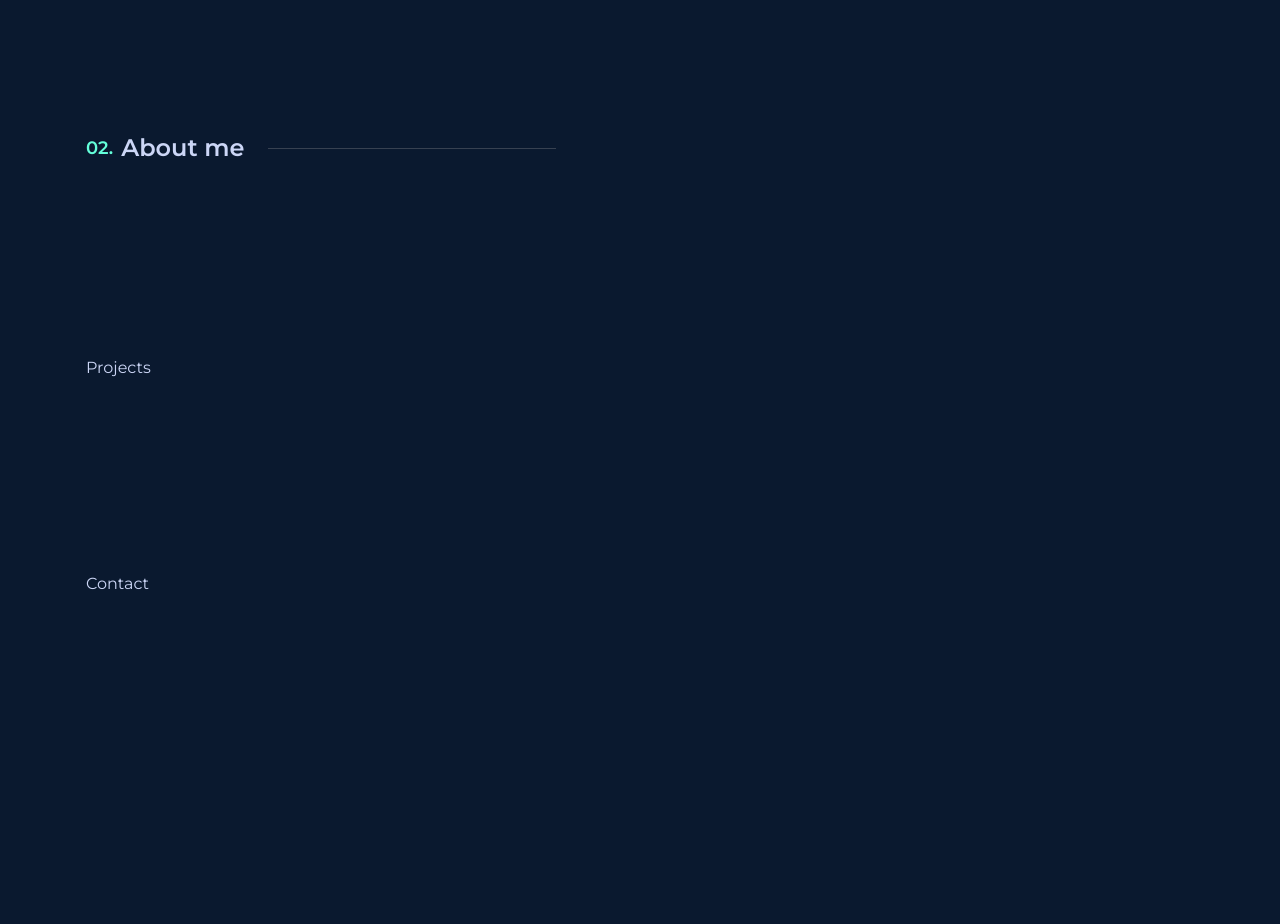
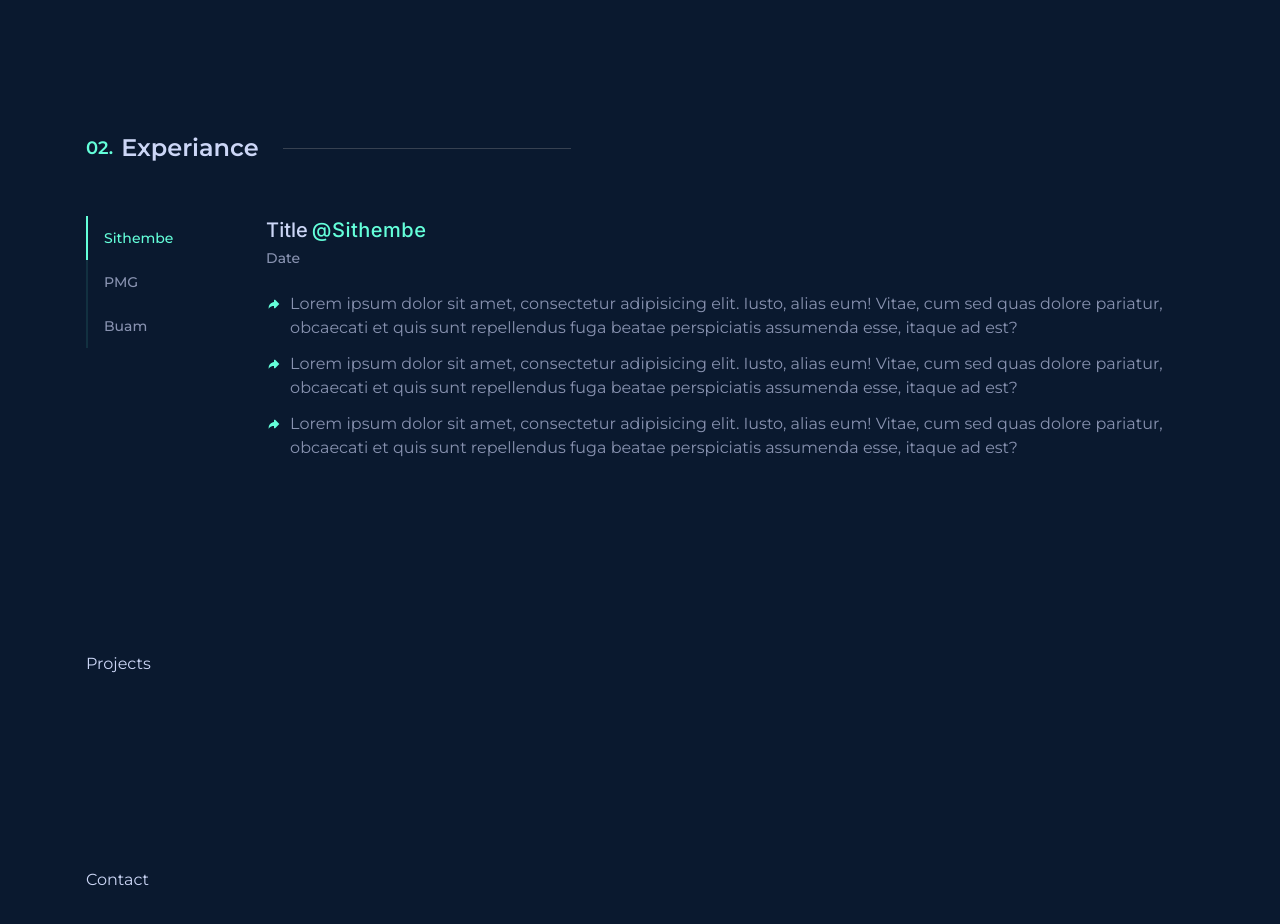
Before and after one commit to jchademwiri/jacobc-portfolio-v3, a Next.js app: page / in a window 1280 px wide. Shown: the part 1260-2184 px from the top of the page. Before the commit the page ends 1952 px from the top, so only its background shows below. Built offline with nearby package versions, Linux system fonts and the light colour scheme.

Commit message:
Added Experiance Section

```diff
--- /dev/null
+++ b/src/components/Works/Buam.tsx
@@ -0,0 +1,47 @@
+'use client';
+import { motion } from 'framer-motion';
+import { TiArrowForward } from 'react-icons/ti';
+import { Inter } from 'next/font/google';
+const inter = Inter({ subsets: ['latin'] });
+
+const Buam = () => {
+  return (
+    <motion.div
+      initial={{ opacity: 0 }}
+      animate={{ opacity: 1 }}
+      transition={{ duration: 0.5, delay: 0.2 }}
+    >
+      <h3 className={`${inter.className} flex gap-1  text-xl font-medium`}>
+        Title <span className='tracking-wide text-green'>@Buam</span>
+      </h3>
+      <p className='mt-1 text-sm font-medium text-dark'>Date</p>
+      <ul className='mt-6 flex flex-col gap-3'>
+        <li className='flex gap-2 text-base text-dark'>
+          <span className='mt-1 text-green'>
+            <TiArrowForward />
+          </span>
+          Lorem ipsum dolor sit amet, consectetur adipisicing elit. Iusto, alias
+          eum! Vitae, cum sed quas dolore pariatur, obcaecati et quis sunt
+          repellendus fuga beatae perspiciatis assumenda esse, itaque ad est?
+        </li>
+        <li className='flex gap-2 text-base text-dark'>
+          <span className='mt-1 text-green'>
+            <TiArrowForward />
+          </span>
+          Lorem ipsum dolor sit amet, consectetur adipisicing elit. Iusto, alias
+          eum! Vitae, cum sed quas dolore pariatur, obcaecati et quis sunt
+          repellendus fuga beatae perspiciatis assumenda esse, itaque ad est?
+        </li>
+        <li className='flex gap-2 text-base text-dark'>
+          <span className='mt-1 text-green'>
+            <TiArrowForward />
+          </span>
+          Lorem ipsum dolor sit amet, consectetur adipisicing elit. Iusto, alias
+          eum! Vitae, cum sed quas dolore pariatur, obcaecati et quis sunt
+          repellendus fuga beatae perspiciatis assumenda esse, itaque ad est?
+        </li>
+      </ul>
+    </motion.div>
+  );
+};
+export default Buam;
--- /dev/null
+++ b/src/components/Works/PMG.tsx
@@ -0,0 +1,48 @@
+'use client';
+import { motion } from 'framer-motion';
+import { TiArrowForward } from 'react-icons/ti';
+import { Inter } from 'next/font/google';
+const inter = Inter({ subsets: ['latin'] });
+const PMG = () => {
+  return (
+    <motion.div
+      initial={{ opacity: 0 }}
+      animate={{ opacity: 1 }}
+      transition={{ duration: 0.5, delay: 0.2 }}
+    >
+      <h3 className={`${inter.className} flex gap-1  text-xl font-medium`}>
+        Title <span className='tracking-wide text-green'>@PMG</span>
+      </h3>
+      <p className='mt-1 text-sm font-medium text-dark'>Date</p>
+      <ul className='mt-6 flex flex-col gap-3'>
+        <li className='flex gap-2 text-base text-dark'>
+          <span className='mt-1 text-green'>
+            <TiArrowForward />
+          </span>
+          Lorem ipsum dolor sit amet, consectetur adipisicing elit. Iusto, alias
+          eum! Vitae, cum sed quas dolore pariatur, obcaecati et quis sunt
+          repellendus fuga beatae perspiciatis assumenda esse, itaque ad est?
+        </li>
+        <li className='flex gap-2 text-base text-dark'>
+          <span className='mt-1 text-green'>
+            <TiArrowForward />
+          </span>
+          Lorem ipsum dolor sit amet, consectetur adipisicing elit. Iusto, alias
+          eum! Vitae, cum sed quas dolore pariatur, obcaecati et quis sunt
+          repellendus fuga beatae perspiciatis assumenda esse, itaque ad est?
+        </li>
+        <li className='flex gap-2 text-base text-dark'>
+          <span className='mt-1 text-green'>
+            <TiArrowForward />
+          </span>
+          Lorem ipsum dolor sit amet, consectetur adipisicing elit. Iusto, alias
+          eum! Vitae, cum sed quas dolore pariatur, obcaecati et quis sunt
+          repellendus fuga beatae perspiciatis assumenda esse, itaque ad est?
+        </li>
+      </ul>
+    </motion.div>
+  );
+};
+export default PMG;
+
+// https://youtu.be/fkrDAaAMcpY?t=4263
--- /dev/null
+++ b/src/components/Works/Sithembe.tsx
@@ -0,0 +1,47 @@
+'use client';
+import { motion } from 'framer-motion';
+import { TiArrowForward } from 'react-icons/ti';
+import { Inter } from 'next/font/google';
+const inter = Inter({ subsets: ['latin'] });
+
+const Sithembe = () => {
+  return (
+    <motion.div
+      initial={{ opacity: 0 }}
+      animate={{ opacity: 1 }}
+      transition={{ duration: 0.5, delay: 0.2 }}
+    >
+      <h3 className={`${inter.className} flex gap-1  text-xl font-medium`}>
+        Title <span className='tracking-wide text-green'>@Sithembe</span>
+      </h3>
+      <p className='mt-1 text-sm font-medium text-dark'>Date</p>
+      <ul className='mt-6 flex flex-col gap-3'>
+        <li className='flex gap-2 text-base text-dark'>
+          <span className='mt-1 text-green'>
+            <TiArrowForward />
+          </span>
+          Lorem ipsum dolor sit amet, consectetur adipisicing elit. Iusto, alias
+          eum! Vitae, cum sed quas dolore pariatur, obcaecati et quis sunt
+          repellendus fuga beatae perspiciatis assumenda esse, itaque ad est?
+        </li>
+        <li className='flex gap-2 text-base text-dark'>
+          <span className='mt-1 text-green'>
+            <TiArrowForward />
+          </span>
+          Lorem ipsum dolor sit amet, consectetur adipisicing elit. Iusto, alias
+          eum! Vitae, cum sed quas dolore pariatur, obcaecati et quis sunt
+          repellendus fuga beatae perspiciatis assumenda esse, itaque ad est?
+        </li>
+        <li className='flex gap-2 text-base text-dark'>
+          <span className='mt-1 text-green'>
+            <TiArrowForward />
+          </span>
+          Lorem ipsum dolor sit amet, consectetur adipisicing elit. Iusto, alias
+          eum! Vitae, cum sed quas dolore pariatur, obcaecati et quis sunt
+          repellendus fuga beatae perspiciatis assumenda esse, itaque ad est?
+        </li>
+      </ul>
+    </motion.div>
+  );
+};
+export default Sithembe;
--- /dev/null
+++ b/src/components/Works/index.ts
@@ -0,0 +1,5 @@
+import PMG from './PMG';
+import Sithembe from './Sithembe';
+import Buam from './Buam';
+
+export { PMG, Sithembe, Buam };
--- a/src/components/sections/Experiance.tsx
+++ b/src/components/sections/Experiance.tsx
@@ -1,13 +1,76 @@
+'use client';
+import { useState } from 'react';
 import TitleSection from '../TitleSection';
+import { Buam, PMG, Sithembe } from '../Works';
 
 const Experiance = () => {
+  const [workSithembe, setWorkSithembe] = useState(true);
+  const [workPmg, setWorkPmg] = useState(false);
+  const [workBuam, setWorkBuam] = useState(false);
+
+  const handleSithembe = () => {
+    setWorkSithembe(true);
+    setWorkPmg(false);
+    setWorkBuam(false);
+  };
+  const handlePmg = () => {
+    setWorkSithembe(false);
+    setWorkPmg(true);
+    setWorkBuam(false);
+  };
+  const handleBuam = () => {
+    setWorkSithembe(false);
+    setWorkPmg(false);
+    setWorkBuam(true);
+  };
+
   return (
     <section
       id='experiance'
       className={` mx-auto flex max-w-contentContainer flex-col gap-4 py-10 md:py-24 md:px-10 lg:gap-8 xl:px-4`}
     >
-      <TitleSection titleNumber='02.' title='About me' />
+      <TitleSection titleNumber='02.' title='Experiance' />
+      <div className='mt-5 flex w-full flex-col gap-4 md:flex-row'>
+        <ul className='flex md:w-72 md:flex-col'>
+          <li
+            onClick={handleSithembe}
+            className={`${
+              workSithembe
+                ? 'border-t-green text-green md:border-t-0 md:border-l-green'
+                : 'border-t-hoverColor text-dark md:border-t-0 md:border-l-hoverColor'
+            } cursor-pointer  border-t-2  bg-transparent py-3 px-4 text-sm font-medium text-dark duration-300 hover:bg-[#112240] md:border-l-2`}
+          >
+            Sithembe
+          </li>
+          <li
+            onClick={handlePmg}
+            className={`${
+              workPmg
+                ? 'border-t-green text-green md:border-t-0 md:border-l-green'
+                : 'border-t-hoverColor text-dark md:border-t-0 md:border-l-hoverColor'
+            } cursor-pointer  border-t-2  bg-transparent py-3 px-4 text-sm font-medium text-dark duration-300 hover:bg-[#112240] md:border-l-2`}
+          >
+            PMG
+          </li>
+
+          <li
+            onClick={handleBuam}
+            className={`${
+              workBuam
+                ? 'border-t-green text-green md:border-t-0 md:border-l-green'
+                : 'border-t-hoverColor text-dark md:border-t-0 md:border-l-hoverColor'
+            } cursor-pointer  border-t-2  bg-transparent py-3 px-4 text-sm font-medium text-dark duration-300 hover:bg-[#112240] md:border-l-2`}
+          >
+            Buam
+          </li>
+        </ul>
+        {workSithembe && <Sithembe />}
+        {workPmg && <PMG />}
+        {workBuam && <Buam />}
+      </div>
     </section>
   );
 };
 export default Experiance;
+
+// https://youtu.be/fkrDAaAMcpY?t=4399
--- /dev/null
+++ b/src/data/Experiance/index.tsx
@@ -0,0 +1,7 @@
+export const experiance = [
+  { num: '', name: 'Home', link: '/' },
+  { num: '01.', name: 'About', link: '#about' },
+  { num: '02.', name: 'Experiance', link: '#experiance' },
+  { num: '03.', name: 'Projects', link: '#projects' },
+  { num: '04.', name: 'Contact', link: '#contact' },
+];
```
